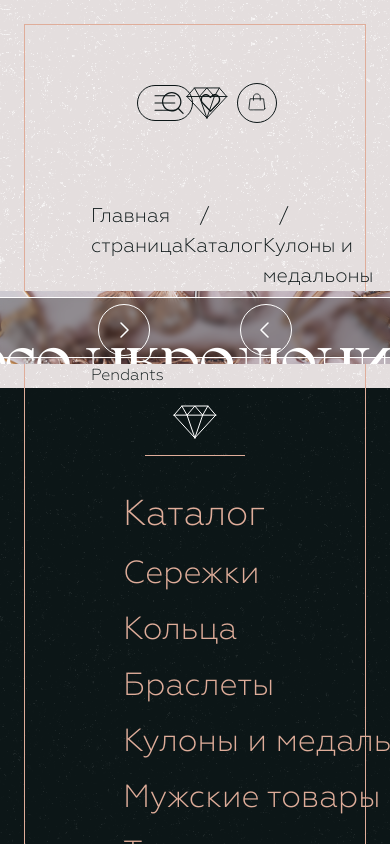
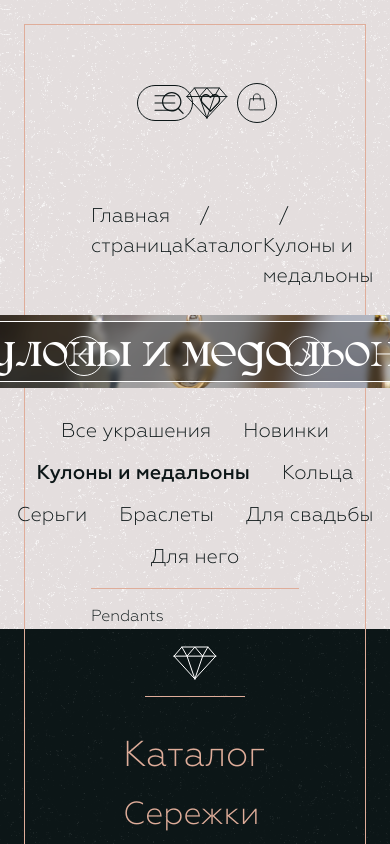
Before and after one commit to AleksanderAleksandrovich/Jewerly, a React (Vite) app: page /catalog/pendants in a window 390 px wide. Shown: the top 844 px of the page. Built offline with nearby package versions, Linux system fonts and the light colour scheme.

Commit message:
реализовал синхронизацию слайдера с url

```diff
--- a/src/components/Slider/SliderImg.tsx
+++ b/src/components/Slider/SliderImg.tsx
@@ -11,7 +11,7 @@
       <div className="image-container_slider_full">
         <img src={img} alt={img} className="image_slider" />
         <div className="overlay_slider_full">
-          <div className="text_slider_full mt-[1rem] text-center font-bergamasco text-[4rem] xl:mt-[4rem] xl:text-[6.9rem]">
+          <div className="text_slider_full flex items-center justify-center font-bergamasco text-[3rem] md:text-[6rem] xl:text-[6.9rem]">
             {text}
           </div>
         </div>
--- a/src/components/Slider/index.tsx
+++ b/src/components/Slider/index.tsx
@@ -6,70 +6,99 @@
 import Pendants from '@/assets/Карусель/Кулоны и медальоны.png'
 import News from '@/assets/Карусель/Новинки.png'
 import Earrings from '@/assets/Карусель/Серьги.png'
-import { useEffect, useRef, useState } from 'react'
+import { useEffect, useState } from 'react'
 import SliderImg from './SliderImg'
 import Button from '../Buttons/Button'
 import Arrow from '@/assets/icons/Стрелочка на кнопках в слайдере.svg'
+import { useLocation, useNavigate } from 'react-router-dom'
+
+const imgs = [
+  { img: AllJewerly, text: 'Все украшения', url: '/catalog' },
+  { img: News, text: 'Новинки', url: '/catalog/news' },
+  { img: Pendants, text: 'Кулоны и медальоны', url: '/catalog/pendants' },
+  { img: Rings, text: 'Кольца', url: '/catalog/rings' },
+  { img: Earrings, text: 'Серьги', url: '/catalog/earrings' },
+  { img: Bracelets, text: 'Браслеты', url: '/catalog/bracelets' },
+  { img: ForWedding, text: 'Для свадьбы', url: '/catalog/forWedding' },
+  { img: ForHim, text: 'Для него', url: '/catalog/forHim' },
+]
 const Slider = () => {
-  const [offset, setOffset] = useState<number>(0)
-  const [elementWidth, setElementWidth] = useState<number>(0)
-  const elementRef = useRef<HTMLDivElement>(null)
-  useEffect(() => {
-    if (elementRef.current) {
-      const width: number = elementRef.current.offsetWidth
-      setElementWidth(width)
-    }
-  }, [])
-  function handlRight() {
-    setOffset((curOffset) => {
-      const newOffset = curOffset - elementWidth
-      const maxW = -(7 * elementWidth)
-      return Math.max(newOffset, maxW)
+  const nav = useNavigate()
+  const location = useLocation()
+
+  const [indexImg, setIndexImg] = useState<number>(() => {
+    return imgs.findIndex((el) => el.url === location.pathname)
   })
-  }
-  function handlLeft() {
-    setOffset((curOffset) => {
-      const newOffset = curOffset + elementWidth
-      return Math.min(newOffset, 0)
-    })
+
+  const handleRight = () => {
+    setIndexImg((index) => (index === imgs.length - 1 ? 0 : index + 1))
   }
 
+  const handleLeft = () => {
+    setIndexImg((index) => (index === 0 ? imgs.length - 1 : index - 1))
+  }
+
+  useEffect(() => {
+    const el = imgs[indexImg]
+
+    nav(el.url)
+  }, [indexImg, nav])
+
+  useEffect(() => {
+    const foundIndex = imgs.findIndex((el) => el.url === location.pathname)
+    if (foundIndex !== -1) {
+      setIndexImg(foundIndex)
+    }
+  }, [location])
+
   return (
-    <div className="relative w-full " ref={elementRef}>
-      <div className="w-full overflow-hidden">
+    <div className="mt-[1.5rem] w-full">
+      <div className="relative w-full overflow-hidden">
         <div
           className="flex w-full transition-all duration-700"
-          style={{ transform: `translateX(${offset}px)` }}
+          style={{ translate: `${-100 * indexImg}%` }}
         >
-          <SliderImg text="Все украшения" img={AllJewerly} />
-          <SliderImg text="Браслеты" img={Bracelets} />
-          <SliderImg text="Для него" img={ForHim} />
-          <SliderImg text="Для свадьбы" img={ForWedding} />
-          <SliderImg text="Кольца" img={Rings} />
-          <SliderImg text="Кулоны и медальоны" img={Pendants} />
-          <SliderImg text="Новинки" img={News} />
-          <SliderImg text="Серьги" img={Earrings} />
-        </div>
+          {imgs.map((el) => (
+            <SliderImg {...el} key={el.text} />
+          ))}
         </div>
         <Button
           buttonProps={{
-          onClick: handlLeft,
+            onClick: handleLeft,
             className:
-            'absolute top-[calc(50%-1.5rem)] left-[15rem] rounded-full border-white border-[1px] w-[3.25rem] h-[3.25rem] flex items-center px-[1.2rem]',
+              'hover:bg-primary-500 transition duration-500 absolute top-[calc(50%-1rem)] sm:top-[calc(50%-1.625rem)] left-[4rem] sm:left-[5rem] xl:left-[3rem] 2xl:left-[11rem] rounded-full border-white border-[1px] w-[2.5rem] h-[2.5rem] sm:w-[3.25rem] sm:h-[3.25rem] flex items-center px-[0.8rem] sm:px-[1.2rem]',
           }}
         >
           <img className="rotate-180" src={Arrow} alt="" />
         </Button>
         <Button
           buttonProps={{
-          onClick: handlRight,
+            onClick: handleRight,
             className:
-            'absolute top-[calc(50%-1.5rem)] right-[15rem] rounded-full border-white border-[1px] w-[3.25rem] h-[3.25rem] flex items-center justify-center',
+              'hover:bg-primary-500 transition duration-500 absolute top-[calc(50%-1rem)] sm:top-[calc(50%-1.625rem)] right-[4rem] sm:right-[5rem] xl:right-[3rem] 2xl:right-[11rem] rounded-full border-white border-[1px] w-[2.5rem] h-[2.5rem] sm:w-[3.25rem] sm:h-[3.25rem] flex items-center justify-center',
           }}
         >
           <img src={Arrow} alt="" />
         </Button>
       </div>
+
+      <div className="flex flex-wrap justify-center pt-4">
+        {imgs.map((el, index) => (
+          <Button
+            buttonProps={{
+              onClick: () => {
+                setIndexImg(index)
+              },
+              className: `${
+                indexImg === index && 'font-geoMed'
+              } pt-3 text-[1.25rem] sm:text-[1.5rem] px-[1rem] sm:px-[1.5rem]`,
+            }}
+          >
+            {el.text}
+          </Button>
+        ))}
+      </div>
+    </div>
   )
 }
 
--- a/src/components/Slider/style.css
+++ b/src/components/Slider/style.css
@@ -22,6 +22,7 @@
   display: flex;
   flex-direction: column;
   align-items: center;
+  justify-content: center;
   opacity: 1;
   transition: opacity 0.5s;
   backdrop-filter: blur(3px);
--- a/src/pages/Catalog/index.tsx
+++ b/src/pages/Catalog/index.tsx
@@ -7,9 +7,10 @@
   return (
     <div className="px-[4rem] pt-[3.5rem]">
       <BreadCrumbs />
-      <div className='-mx-[5.6875rem]'>
+      <div className="-mx-[5.6875rem]">
         <Slider />
       </div>
+      <div className="mx-auto my-4 h-[1px] w-full bg-primary-500" />
       <Outlet />
     </div>
   )
```
Lines whose indentation alone changed are shown as unchanged.
